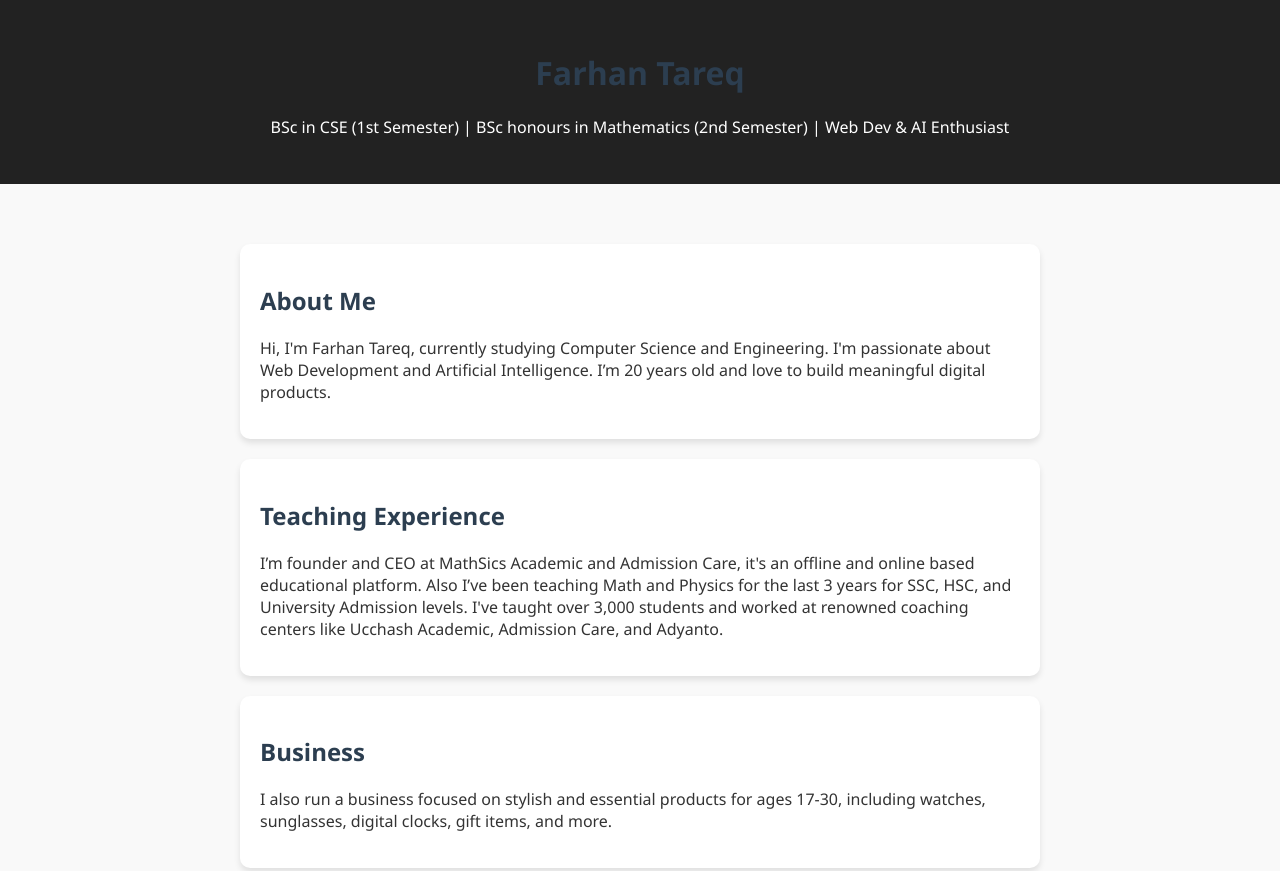
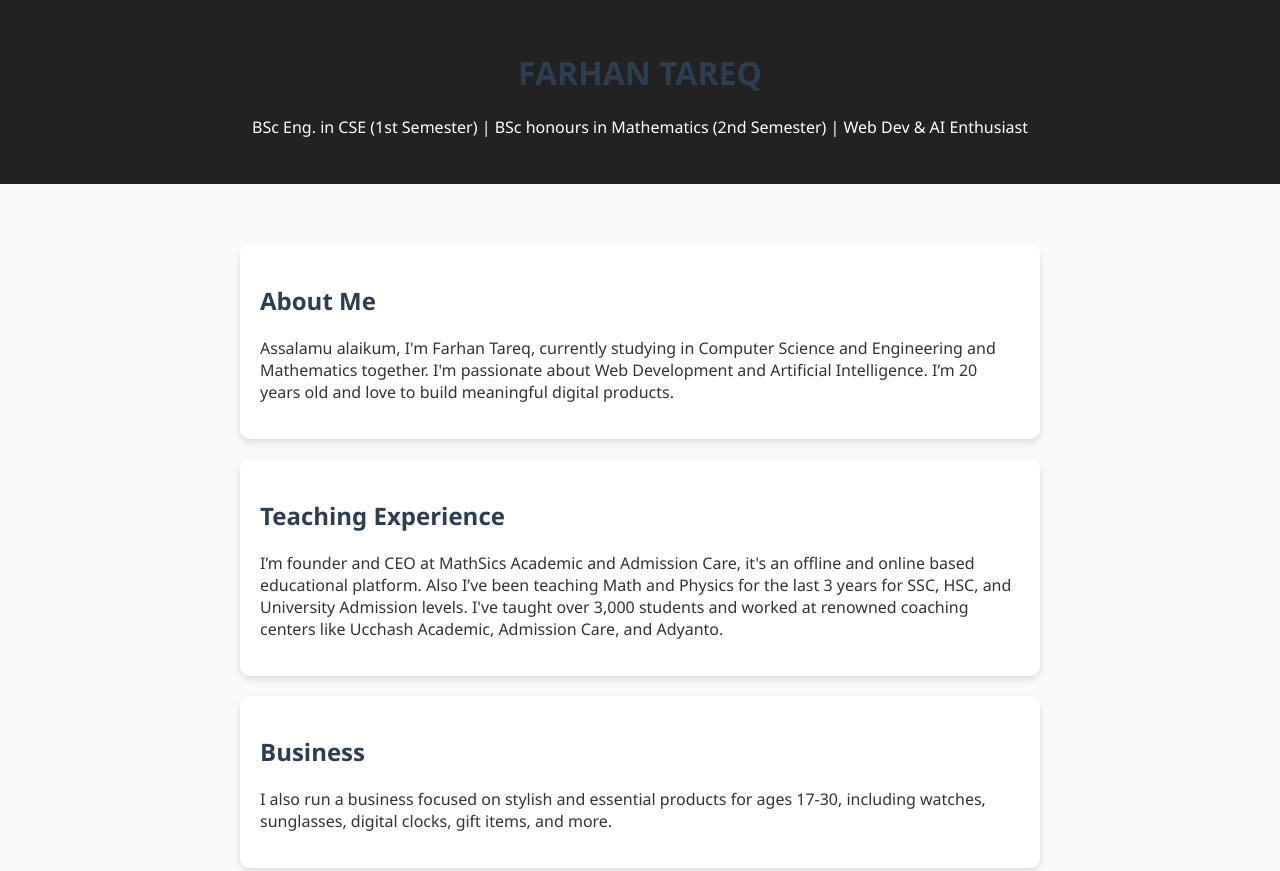
Before and after one commit to FarhanTareq/farhantareq.github.io, a plain HTML site: page index.html in a window 1280 px wide. Shown: the top 871 px of the page. Drawn offline with Linux system fonts and the light colour scheme.

Commit message:
Update index.html
Author - Farhan Tareq

```diff
--- a/index.html
+++ b/index.html
@@ -47,14 +47,14 @@
 </head>
 <body>
   <header>
-    <h1>Farhan Tareq</h1>
-    <p>BSc in CSE (1st Semester) | BSc honours in Mathematics (2nd Semester) | Web Dev & AI Enthusiast</p>
+    <h1>FARHAN TAREQ</h1>
+    <p>BSc Eng. in CSE (1st Semester) | BSc honours in Mathematics (2nd Semester) | Web Dev & AI Enthusiast</p>
   </header>
 
   <section>
     <div class="card">
       <h2>About Me</h2>
-      <p>Hi, I'm Farhan Tareq, currently studying Computer Science and Engineering. I'm passionate about Web Development and Artificial Intelligence. I’m 20 years old and love to build meaningful digital products.</p>
+      <p>Assalamu alaikum, I'm Farhan Tareq, currently studying in Computer Science and Engineering and Mathematics together. I'm passionate about Web Development and Artificial Intelligence. I’m 20 years old and love to build meaningful digital products.</p>
     </div>
 
     <div class="card">
```
